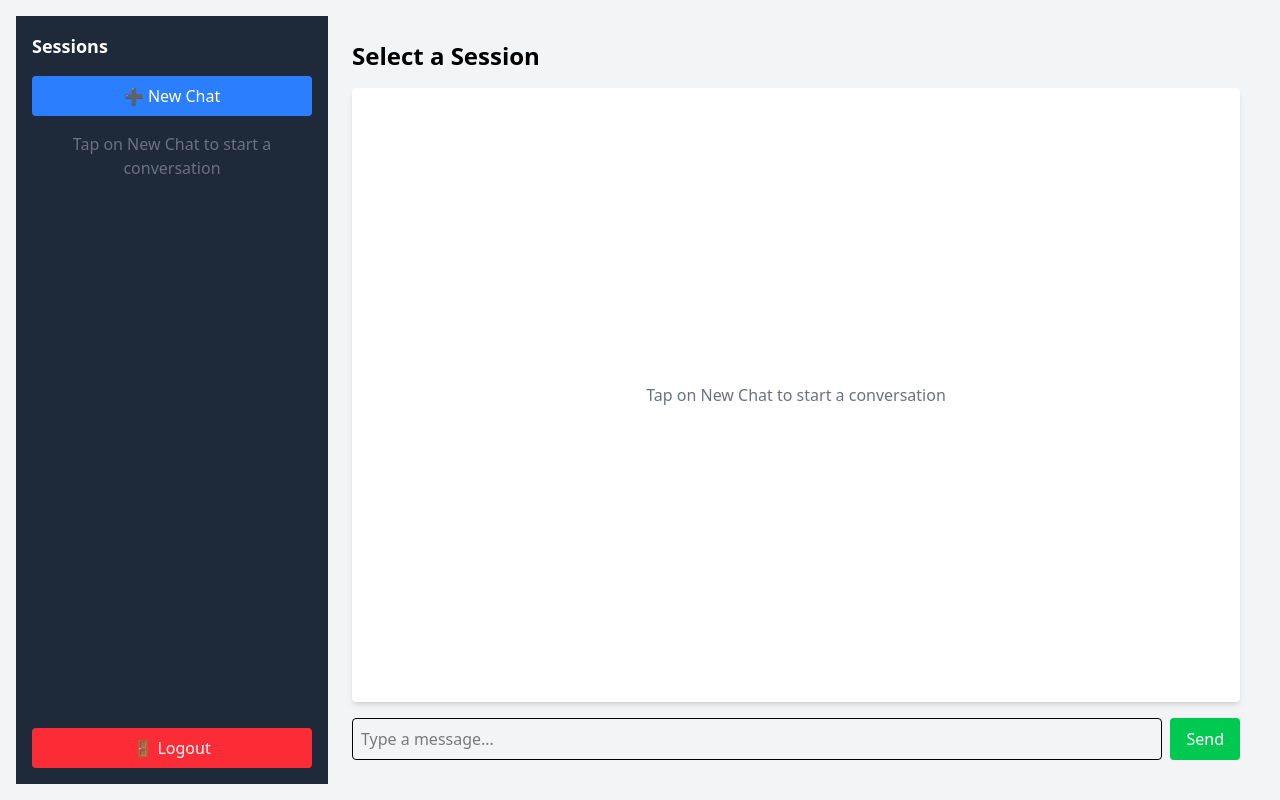
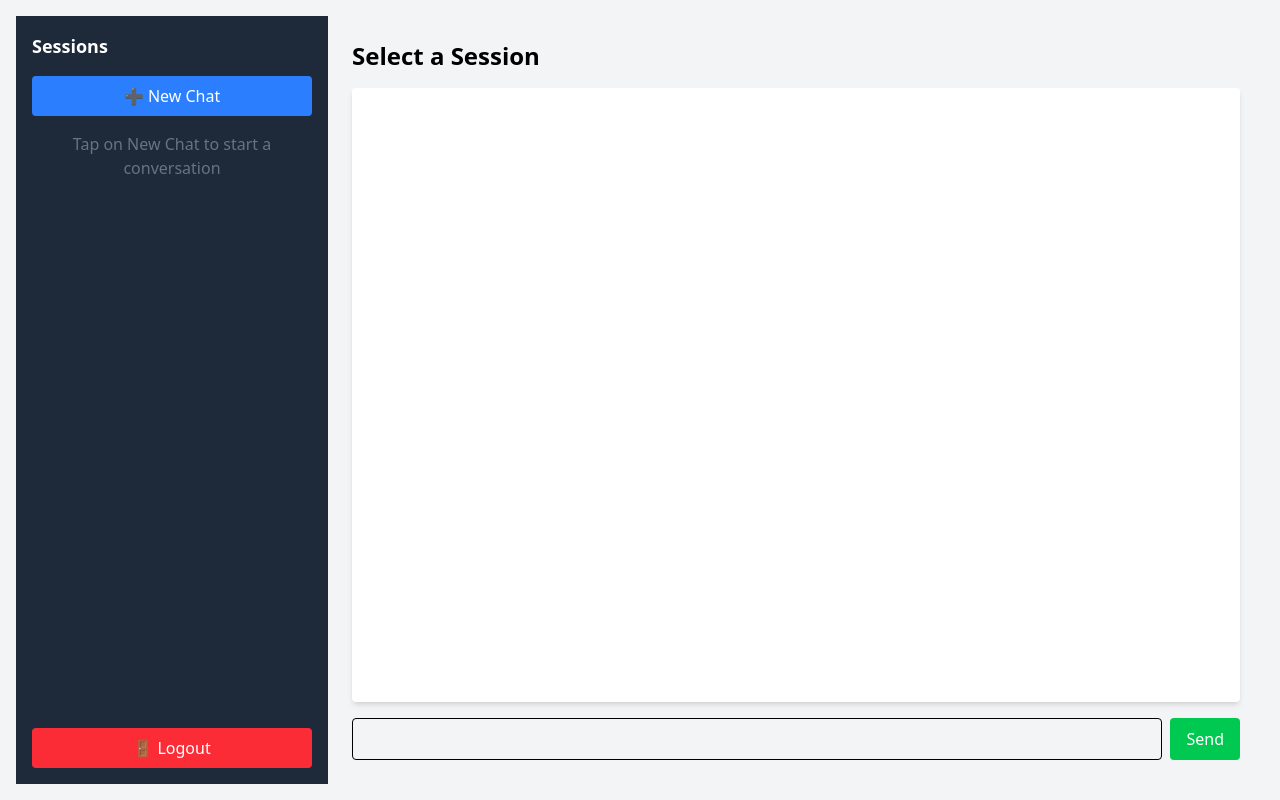
Before and after one commit to 1ochaku/Chatapp, a React (Vite) app in the folder frontend/: page /chat in a window 1280 px wide. Built offline with nearby package versions, Linux system fonts and the light colour scheme.

Commit message:
modified chat page for handling refresh

```diff
--- a/frontend/src/components/ChatWindow.tsx
+++ b/frontend/src/components/ChatWindow.tsx
@@ -9,19 +9,16 @@ const ChatWindow = () => {
     const chatEndRef = useRef<HTMLDivElement>(null);
     const navigate = useNavigate();
     const location = useLocation();
-    const currentUser = location.state?.email || null;
+    const currentUser = location.state?.email || localStorage.getItem("lastUser");
     const [ws, setWs] = useState<WebSocket | null>(null);
 
-    const wsRef = useRef<WebSocket | null>(null); // WebSocket reference
+    const wsRef = useRef<WebSocket | null>(null);
 
-    // when the user logins, this is executed
-    // all sessions are fetched and loaded
-    // this section also handles the web socket server connection
-    // sets up the connection to the server and listens for the server reply
-    // thereafter correctly updates the message array
-    // and store in the local storage
     useEffect(() => {
         if (!currentUser) return;
+
+        // Store current user in local storage to maintain login after refresh
+        localStorage.setItem("lastUser", currentUser);
 
         const savedSessions = getAllSessions();
         setSessions(savedSessions);
@@ -31,7 +28,6 @@ const ChatWindow = () => {
             loadSession(lastSession);
         }
 
-        // Prevent reinitialization if WebSocket already exists
         if (wsRef.current) return;
 
         const websocket = new WebSocket(import.meta.env.VITE_WS_SERVER);
@@ -48,17 +44,14 @@ const ChatWindow = () => {
                 setMessages((prevMessages) => {
                     const newMessages = [...prevMessages, `Server: ${reply}`];
 
-                    // Store the updated messages in localStorage
+                    // Store updated messages
                     localStorage.setItem(session, JSON.stringify(newMessages));
-
                     return newMessages;
                 });
 
                 setSessions((prevSessions) => {
                     const updatedSessions = [session, ...prevSessions.filter(s => s !== session)];
-
                     localStorage.setItem(`${currentUser}_sessions`, JSON.stringify(updatedSessions));
-
                     return updatedSessions;
                 });
             } catch (error) {
@@ -78,14 +71,10 @@ const ChatWindow = () => {
         };
     }, [currentUser]);
 
-    // for enabling scroll feature in the chat window
     useEffect(() => {
         chatEndRef.current?.scrollIntoView({ behavior: "smooth" });
     }, [messages]);
 
-    // when user taps on New chat, this is called
-    // it creates a new session and adds into the existing session list
-    // also keep track of total sessions
     const createNewSession = () => {
         if (!currentUser) return;
 
@@ -103,12 +92,10 @@ const ChatWindow = () => {
         loadSession(newSessionId);
     };
 
-    // gets all the sessions stored in local storage
     const getAllSessions = (): string[] => {
         return JSON.parse(localStorage.getItem(`${currentUser}_sessions`) || "[]");
     };
 
-    // handles the delete operation in the chat window
     const deleteSession = (sessionId: string) => {
         if (!currentUser) return;
 
@@ -137,7 +124,6 @@ const ChatWindow = () => {
         setSessions([...updatedSessions]);
     };
 
-    // on login, it loads all the sessions available for the particular user
     const loadSession = (sessionId: string) => {
         if (!currentUser) return;
 
@@ -148,9 +134,6 @@ const ChatWindow = () => {
         setMessages(storedMessages);
     };
 
-    // sends the message to server
-    // but before that it stores the user message into the message array
-    // move the current session to the top most session in the list
     const sendMessage = () => {
         if (!input.trim() || !currentSession || !ws) return;
 
@@ -162,23 +145,19 @@ const ChatWindow = () => {
         setSessions(updatedSessions);
         localStorage.setItem(`${currentUser}_sessions`, JSON.stringify(updatedSessions));
 
-        // Send message to the WebSocket server
         ws.send(JSON.stringify({ session: currentSession, message: input }));
 
         setInput("");
     };
 
-    // on logout, reinitialise all state
     const handleLogout = () => {
         setCurrentSession(null);
         setMessages([]);
         setSessions([]);
+        localStorage.removeItem("lastUser");
         navigate("/");
     };
 
-    // includes the layout of the chat window
-    // there is a sidebar consisting of New chat and logout button
-    // as well on rhs, it has the text box and send button
     return (
         <div className="flex h-full">
             <div className="w-1/4 bg-gray-800 text-white p-4 flex flex-col">
@@ -200,18 +179,12 @@ const ChatWindow = () => {
             </div>
             <div className="flex flex-col flex-1 bg-gray-100 p-6">
                 <h2 className="text-2xl font-semibold mb-4">{currentSession ? `Chat: Session ${currentSession.split("_session_")[1]}` : "Select a Session"}</h2>
-                <div className={`flex-1 overflow-y-auto bg-white shadow-md p-4 rounded mb-4 h-[70vh] ${messages.length === 0 ? "flex items-center justify-center" : ""}`}>
-                    {sessions.length === 0 ? (
-                        <p className="text-gray-500 flex items-center justify-center">Tap on New Chat to start a conversation</p>
-                    ) : (
-                        <div className="w-full">
-                            {messages.map((msg, index) => <p key={index} className="mb-2">{msg}</p>)}
-                            <div ref={chatEndRef} />
-                        </div>
-                    )}
+                <div className="flex-1 overflow-y-auto bg-white shadow-md p-4 rounded mb-4 h-[70vh]">
+                    {messages.map((msg, index) => <p key={index} className="mb-2">{msg}</p>)}
+                    <div ref={chatEndRef} />
                 </div>
                 <div className="flex space-x-2">
-                    <input type="text" value={input} onChange={(e) => setInput(e.target.value)} placeholder="Type a message..." className="flex-1 p-2 border rounded" />
+                    <input type="text" value={input} onChange={(e) => setInput(e.target.value)} className="flex-1 p-2 border rounded" />
                     <button onClick={sendMessage} className="bg-green-500 hover:bg-green-600 text-white px-4 py-2 rounded cursor-pointer">Send</button>
                 </div>
             </div>
```
